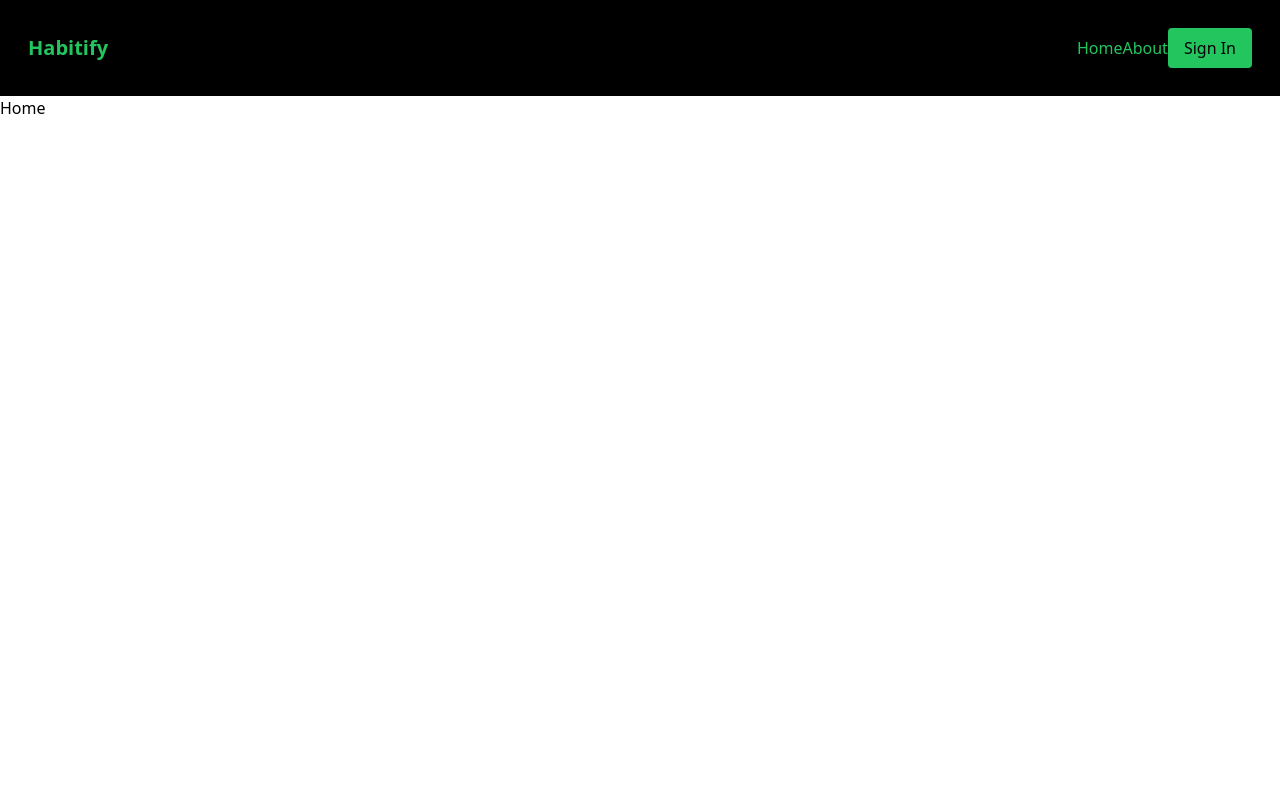
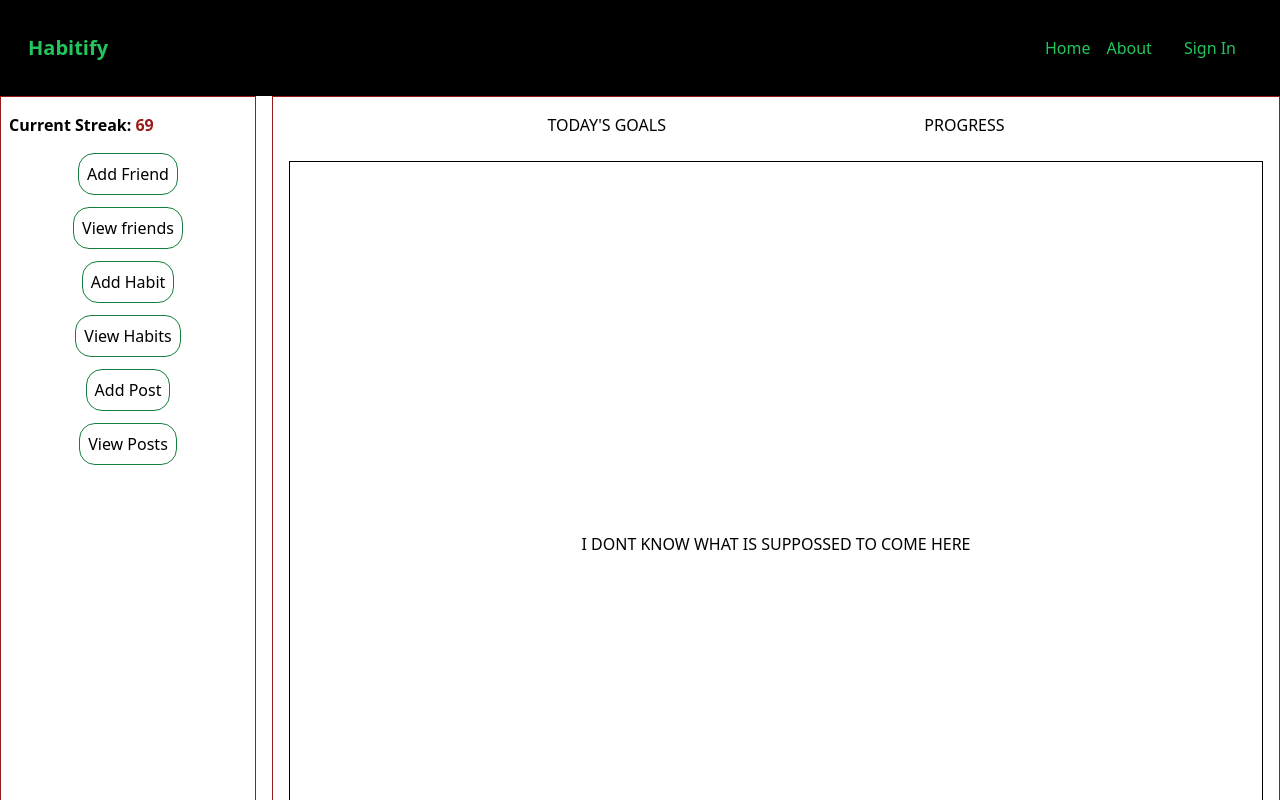
Before and after one commit to A-m-i-t-M/Habitify, a React (Vite) app in the folder Frontend/: page /home in a window 1280 px wide. Built offline with nearby package versions, Linux system fonts and the light colour scheme.

Commit message:
Home Page framework done

```diff
--- a/Frontend/components/Header.jsx
+++ b/Frontend/components/Header.jsx
@@ -5,15 +5,22 @@ import { Link, useNavigate } from 'react-router-dom';
 export default function Header() {
     const {currentUser} = useSelector( state => state.user);
     const navigate = useNavigate();
-    console.log(currentUser);
+    // console.log(currentUser);
 
+    const handleHome = ()=>{
+        if(!currentUser){
+            navigate("/");
+        }else{
+            navigate("/home");
+        }
+    }
 
     return <>
       {/* The CSS Part I can revise aaraamse later on */}
       <header className=' w-full flex items-center p-4 bg-black '>
           <div className=' w-full flex justify-between items-center mx-auto max-w-6xl p-3'>
             <div>
-                <Link to='/'>
+                <Link to='/home'>
                     <h1 className="text-xl font-bold text-green-500">Habitify</h1>
                 </Link>
             </div>
@@ -26,14 +33,14 @@ export default function Header() {
               </button>
           </form> */}
             <nav className='flex justify-between'>
-                <ul className=' flex gap-8 items-center'>
-                    <Link to='/'>
-                        <li className=' hidden  sm:inline hover:underline text-green-500'>
+                <ul className=' flex gap-8 items-center space-x-6'>
+                    <button onClick={handleHome}>
+                        <li className='px-1 py-2 hidden  sm:inline hover:underline text-green-500'>
                             Home
                         </li>
-                    </Link>
+                    </button>
                     <Link to='/about'>
-                        <li className=' hidden sm:inline hover:underline text-green-500'>
+                        <li className='px-4 py-2 hidden sm:inline hover:underline text-green-500'>
                             About
                         </li>
                     </Link>
@@ -46,7 +53,7 @@ export default function Header() {
                             )
                             :(
                                 <li className=' '>
-                                <button className="bg-green-500 px-4 py-2 rounded" onClick={()=>navigate("/signin")}>Sign In</button>
+                                <button className="text-green-500 px-4 py-2 rounded" onClick={()=>navigate("/signin")}>Sign In</button>
                                 </li>
                             )
                         }
--- a/Frontend/src/index.css
+++ b/Frontend/src/index.css
@@ -2,3 +2,8 @@
 @tailwind components;
 @tailwind utilities;
 /* Define the class for the light green background */
+
+html, body{
+    height: 100%;
+    overflow: hidden;
+}
--- a/Frontend/src/pages/Home.jsx
+++ b/Frontend/src/pages/Home.jsx
@@ -1,12 +1,57 @@
-import React from 'react'
+import React, { useState } from 'react'
 import { useSelector } from 'react-redux'
+import { useNavigate } from 'react-router-dom';
 
 export default function Home() {
 
   const {currentUser} = useSelector(state=> state.user);
-  // console.log(currentUser);
+  const navigate = useNavigate();
+  const [choice, setChoice] = useState("default");
+  console.log(currentUser);
+
+  if(!currentUser){
+    navigate("/");
+  }
 
   return (
-    <div>Home</div>
+    <div className='flex gap-4 h-screen overflow-hidden'>
+      <div className='border border-red-800  w-64 h-full flex flex-col'>
+        <p className='px-2 py-4 font-semibold under'>Current Streak: <span className='text-red-800'>69</span></p>
+
+        <div className='flex flex-col items-center justify-center gap-3'>
+          <button className='p-2 border border-green-700 rounded-2xl' onClick={()=>{setChoice("Add Friend")}}>Add Friend</button>
+          <button className='p-2 border border-green-700 rounded-2xl' onClick={()=>{setChoice("View Friend")}}>View friends</button>
+          <button className='p-2 border border-green-700 rounded-2xl' onClick={()=>{setChoice("Add Habit")}}>Add Habit</button>
+          <button className='p-2 border border-green-700 rounded-2xl' onClick={()=>{setChoice("View Habit")}}>View Habits</button>
+          <button className='p-2 border border-green-700 rounded-2xl' onClick={()=>{setChoice("Add Post")}}>Add Post</button>
+          <button className='p-2 border border-green-700 rounded-2xl' onClick={()=>{setChoice("View Post")}}>View Posts</button>
+        </div>
+
+      </div>
+      <div className='border border-red-800 flex-1 h-full'>
+        {/* Second box */}
+        {choice === "default" &&
+          <div className='mx-auto p-4 h-full'>
+            <div className='flex justify-evenly '>
+              <div className='h-12'>TODAY'S GOALS</div>
+              <div className='h-12'>PROGRESS</div>
+            </div>
+            <div className='border border-black h-full flex items-center justify-center'>
+              <div className=' text-center mx-auto'>I DONT KNOW WHAT IS SUPPOSSED TO COME HERE</div>
+            </div>
+          </div>}
+        {}
+        {}
+        {}
+        {}
+        {}
+        {}
+      </div>
+
+
+
+
+    </div>
+
   )
 }
--- a/Frontend/src/pages/Signin.jsx
+++ b/Frontend/src/pages/Signin.jsx
@@ -44,7 +44,7 @@ export default function Signin() {
         // setError(null);
         // setLoading(false);
         dispacth(signInSuccess(data));
-        navigate("/home");
+        navigate("/home", {state: {formData}});
     } catch (error) {
         // setError(error.message);
         // setLoading(false);
@@ -52,7 +52,7 @@ export default function Signin() {
     }
   }
 
-  return <div className='bg-gray-900 flex items-center justify-center min-h-screen bg-cover bg-center px-4'>
+  return <div className='bg-gray-900 flex items-center justify-center min-h-screen bg-cover bg-center px-4 mx-auto'>
     <div className='bg-gray-900 text-white p-8 rounded-xl shadow-lg w-full max-w-md border border-white'>
         <h1 className='text-3xl font-bold text-center mb-6 text-green-500'>Log In</h1>
         <form className='flex flex-col gap-4' onSubmit={handleSubmit}>
```
